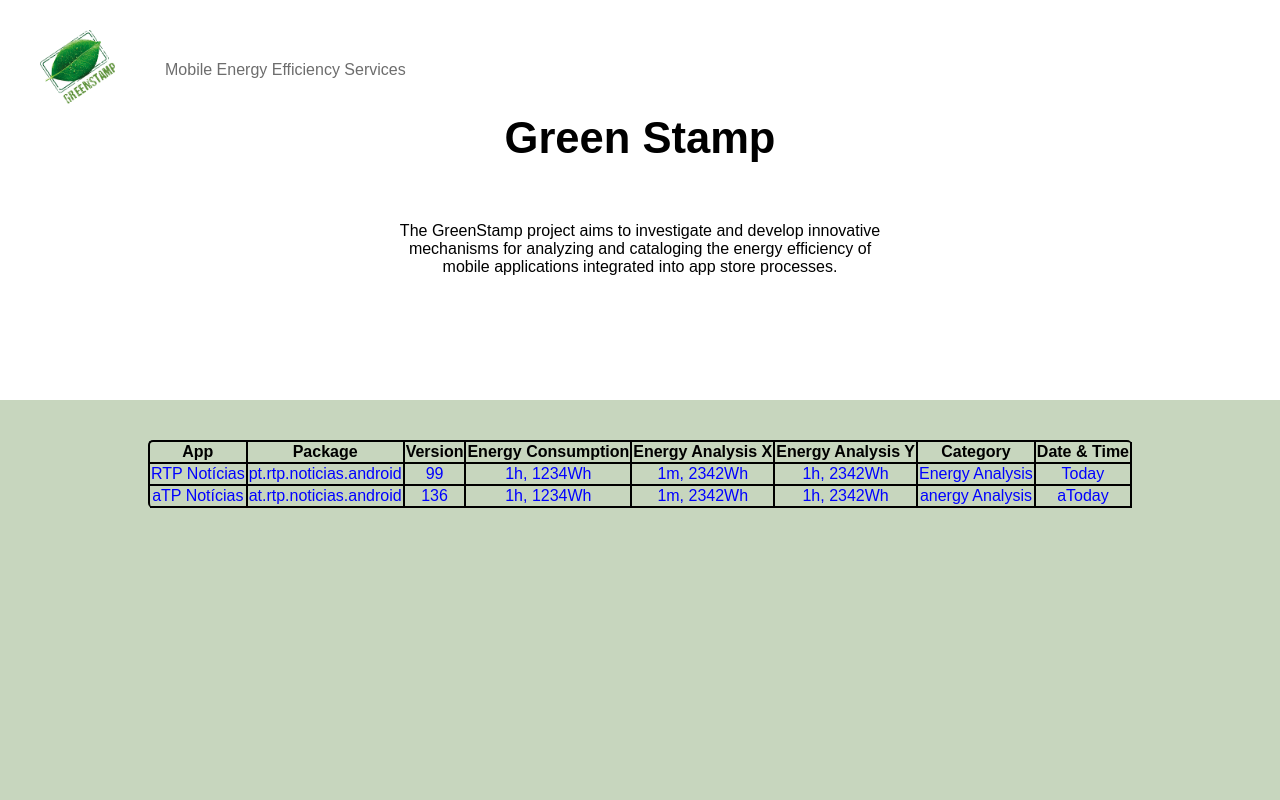
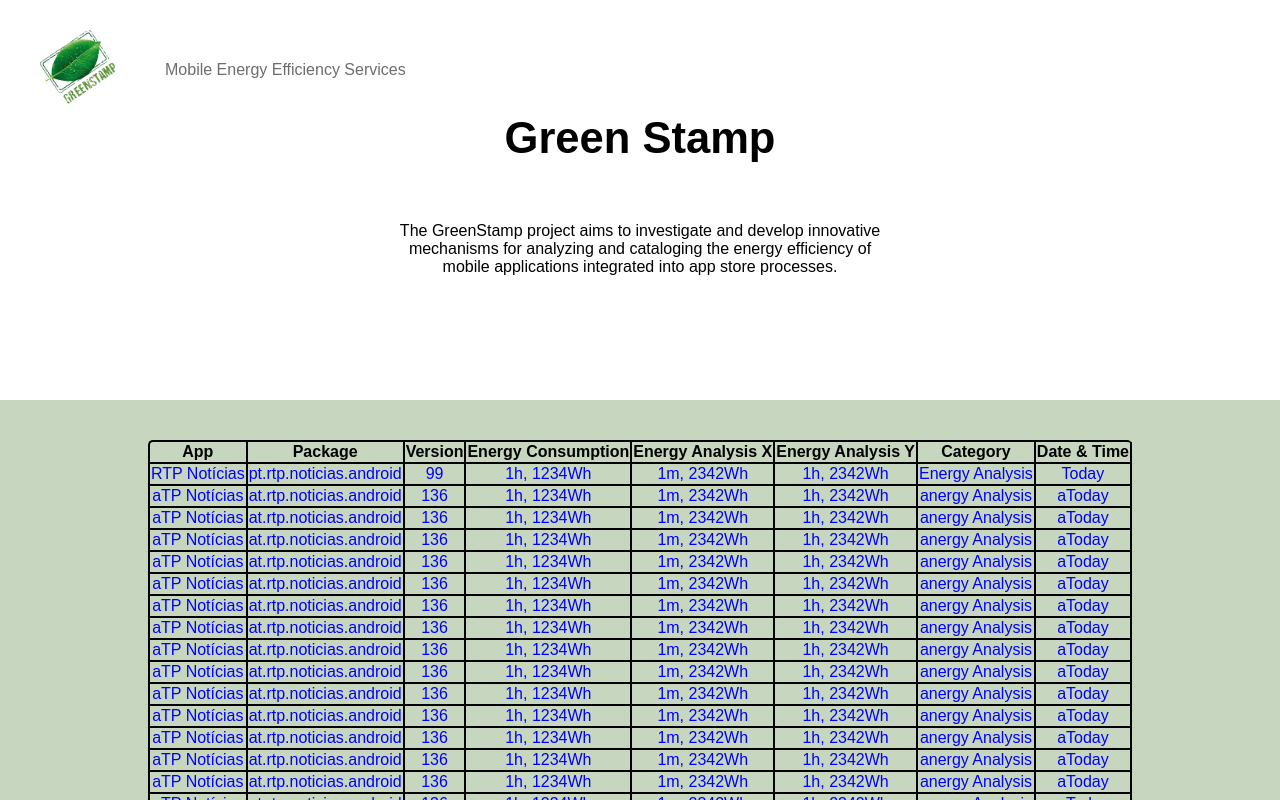
Before and after one commit to caixa-magica-software/greenstamp-web, a React (Create React App) app: page / in a window 1280 px wide. Shown: the top 800 px of the page. Built offline with nearby package versions, Linux system fonts and the light colour scheme; no server answers.

Commit message:
Reduced the bottom area size so that it fits the screen better when the user scrolls down the page, adjusted the table width and height so that it is displayed correctly and fixed minor visual issues related to the table and bottom area

```diff
--- a/src/components/HomePageContent.module.css
+++ b/src/components/HomePageContent.module.css
@@ -56,7 +56,7 @@
   padding-top: 40px;
   top: 400px;
   width: 100%;
-  height: 100%;
+  height: 95%;
 
   background-color: #c7d6be;
 
--- a/src/components/ResultsTable.js
+++ b/src/components/ResultsTable.js
@@ -21,6 +21,326 @@ const ResultsTable = () => {
         analysisy: "1h, 2342Wh",
         category: "Energy Analysis",
         timestamp: "Today",
+      },
+      {
+        app: "aTP Notícias",
+        package: "at.rtp.noticias.android",
+        version: "136",
+        consumption: "1h, 1234Wh",
+        analysisx: "1m, 2342Wh",
+        analysisy: "1h, 2342Wh",
+        category: "anergy Analysis",
+        timestamp: "aToday",
+      },
+      {
+        app: "aTP Notícias",
+        package: "at.rtp.noticias.android",
+        version: "136",
+        consumption: "1h, 1234Wh",
+        analysisx: "1m, 2342Wh",
+        analysisy: "1h, 2342Wh",
+        category: "anergy Analysis",
+        timestamp: "aToday",
+      },
+      {
+        app: "aTP Notícias",
+        package: "at.rtp.noticias.android",
+        version: "136",
+        consumption: "1h, 1234Wh",
+        analysisx: "1m, 2342Wh",
+        analysisy: "1h, 2342Wh",
+        category: "anergy Analysis",
+        timestamp: "aToday",
+      },
+      {
+        app: "aTP Notícias",
+        package: "at.rtp.noticias.android",
+        version: "136",
+        consumption: "1h, 1234Wh",
+        analysisx: "1m, 2342Wh",
+        analysisy: "1h, 2342Wh",
+        category: "anergy Analysis",
+        timestamp: "aToday",
+      },
+      {
+        app: "aTP Notícias",
+        package: "at.rtp.noticias.android",
+        version: "136",
+        consumption: "1h, 1234Wh",
+        analysisx: "1m, 2342Wh",
+        analysisy: "1h, 2342Wh",
+        category: "anergy Analysis",
+        timestamp: "aToday",
+      },
+      {
+        app: "aTP Notícias",
+        package: "at.rtp.noticias.android",
+        version: "136",
+        consumption: "1h, 1234Wh",
+        analysisx: "1m, 2342Wh",
+        analysisy: "1h, 2342Wh",
+        category: "anergy Analysis",
+        timestamp: "aToday",
+      },
+      {
+        app: "aTP Notícias",
+        package: "at.rtp.noticias.android",
+        version: "136",
+        consumption: "1h, 1234Wh",
+        analysisx: "1m, 2342Wh",
+        analysisy: "1h, 2342Wh",
+        category: "anergy Analysis",
+        timestamp: "aToday",
+      },
+      {
+        app: "aTP Notícias",
+        package: "at.rtp.noticias.android",
+        version: "136",
+        consumption: "1h, 1234Wh",
+        analysisx: "1m, 2342Wh",
+        analysisy: "1h, 2342Wh",
+        category: "anergy Analysis",
+        timestamp: "aToday",
+      },
+      {
+        app: "aTP Notícias",
+        package: "at.rtp.noticias.android",
+        version: "136",
+        consumption: "1h, 1234Wh",
+        analysisx: "1m, 2342Wh",
+        analysisy: "1h, 2342Wh",
+        category: "anergy Analysis",
+        timestamp: "aToday",
+      },
+      {
+        app: "aTP Notícias",
+        package: "at.rtp.noticias.android",
+        version: "136",
+        consumption: "1h, 1234Wh",
+        analysisx: "1m, 2342Wh",
+        analysisy: "1h, 2342Wh",
+        category: "anergy Analysis",
+        timestamp: "aToday",
+      },
+      {
+        app: "aTP Notícias",
+        package: "at.rtp.noticias.android",
+        version: "136",
+        consumption: "1h, 1234Wh",
+        analysisx: "1m, 2342Wh",
+        analysisy: "1h, 2342Wh",
+        category: "anergy Analysis",
+        timestamp: "aToday",
+      },
+      {
+        app: "aTP Notícias",
+        package: "at.rtp.noticias.android",
+        version: "136",
+        consumption: "1h, 1234Wh",
+        analysisx: "1m, 2342Wh",
+        analysisy: "1h, 2342Wh",
+        category: "anergy Analysis",
+        timestamp: "aToday",
+      },
+      {
+        app: "aTP Notícias",
+        package: "at.rtp.noticias.android",
+        version: "136",
+        consumption: "1h, 1234Wh",
+        analysisx: "1m, 2342Wh",
+        analysisy: "1h, 2342Wh",
+        category: "anergy Analysis",
+        timestamp: "aToday",
+      },
+      {
+        app: "aTP Notícias",
+        package: "at.rtp.noticias.android",
+        version: "136",
+        consumption: "1h, 1234Wh",
+        analysisx: "1m, 2342Wh",
+        analysisy: "1h, 2342Wh",
+        category: "anergy Analysis",
+        timestamp: "aToday",
+      },
+      {
+        app: "aTP Notícias",
+        package: "at.rtp.noticias.android",
+        version: "136",
+        consumption: "1h, 1234Wh",
+        analysisx: "1m, 2342Wh",
+        analysisy: "1h, 2342Wh",
+        category: "anergy Analysis",
+        timestamp: "aToday",
+      },
+      {
+        app: "aTP Notícias",
+        package: "at.rtp.noticias.android",
+        version: "136",
+        consumption: "1h, 1234Wh",
+        analysisx: "1m, 2342Wh",
+        analysisy: "1h, 2342Wh",
+        category: "anergy Analysis",
+        timestamp: "aToday",
+      },
+      {
+        app: "aTP Notícias",
+        package: "at.rtp.noticias.android",
+        version: "136",
+        consumption: "1h, 1234Wh",
+        analysisx: "1m, 2342Wh",
+        analysisy: "1h, 2342Wh",
+        category: "anergy Analysis",
+        timestamp: "aToday",
+      },
+      {
+        app: "aTP Notícias",
+        package: "at.rtp.noticias.android",
+        version: "136",
+        consumption: "1h, 1234Wh",
+        analysisx: "1m, 2342Wh",
+        analysisy: "1h, 2342Wh",
+        category: "anergy Analysis",
+        timestamp: "aToday",
+      },
+      {
+        app: "aTP Notícias",
+        package: "at.rtp.noticias.android",
+        version: "136",
+        consumption: "1h, 1234Wh",
+        analysisx: "1m, 2342Wh",
+        analysisy: "1h, 2342Wh",
+        category: "anergy Analysis",
+        timestamp: "aToday",
+      },
+      {
+        app: "aTP Notícias",
+        package: "at.rtp.noticias.android",
+        version: "136",
+        consumption: "1h, 1234Wh",
+        analysisx: "1m, 2342Wh",
+        analysisy: "1h, 2342Wh",
+        category: "anergy Analysis",
+        timestamp: "aToday",
+      },
+      {
+        app: "aTP Notícias",
+        package: "at.rtp.noticias.android",
+        version: "136",
+        consumption: "1h, 1234Wh",
+        analysisx: "1m, 2342Wh",
+        analysisy: "1h, 2342Wh",
+        category: "anergy Analysis",
+        timestamp: "aToday",
+      },
+      {
+        app: "aTP Notícias",
+        package: "at.rtp.noticias.android",
+        version: "136",
+        consumption: "1h, 1234Wh",
+        analysisx: "1m, 2342Wh",
+        analysisy: "1h, 2342Wh",
+        category: "anergy Analysis",
+        timestamp: "aToday",
+      },
+      {
+        app: "aTP Notícias",
+        package: "at.rtp.noticias.android",
+        version: "136",
+        consumption: "1h, 1234Wh",
+        analysisx: "1m, 2342Wh",
+        analysisy: "1h, 2342Wh",
+        category: "anergy Analysis",
+        timestamp: "aToday",
+      },
+      {
+        app: "aTP Notícias",
+        package: "at.rtp.noticias.android",
+        version: "136",
+        consumption: "1h, 1234Wh",
+        analysisx: "1m, 2342Wh",
+        analysisy: "1h, 2342Wh",
+        category: "anergy Analysis",
+        timestamp: "aToday",
+      },
+      {
+        app: "aTP Notícias",
+        package: "at.rtp.noticias.android",
+        version: "136",
+        consumption: "1h, 1234Wh",
+        analysisx: "1m, 2342Wh",
+        analysisy: "1h, 2342Wh",
+        category: "anergy Analysis",
+        timestamp: "aToday",
+      },
+      {
+        app: "aTP Notícias",
+        package: "at.rtp.noticias.android",
+        version: "136",
+        consumption: "1h, 1234Wh",
+        analysisx: "1m, 2342Wh",
+        analysisy: "1h, 2342Wh",
+        category: "anergy Analysis",
+        timestamp: "aToday",
+      },
+      {
+        app: "aTP Notícias",
+        package: "at.rtp.noticias.android",
+        version: "136",
+        consumption: "1h, 1234Wh",
+        analysisx: "1m, 2342Wh",
+        analysisy: "1h, 2342Wh",
+        category: "anergy Analysis",
+        timestamp: "aToday",
+      },
+      {
+        app: "aTP Notícias",
+        package: "at.rtp.noticias.android",
+        version: "136",
+        consumption: "1h, 1234Wh",
+        analysisx: "1m, 2342Wh",
+        analysisy: "1h, 2342Wh",
+        category: "anergy Analysis",
+        timestamp: "aToday",
+      },
+      {
+        app: "aTP Notícias",
+        package: "at.rtp.noticias.android",
+        version: "136",
+        consumption: "1h, 1234Wh",
+        analysisx: "1m, 2342Wh",
+        analysisy: "1h, 2342Wh",
+        category: "anergy Analysis",
+        timestamp: "aToday",
+      },
+      {
+        app: "aTP Notícias",
+        package: "at.rtp.noticias.android",
+        version: "136",
+        consumption: "1h, 1234Wh",
+        analysisx: "1m, 2342Wh",
+        analysisy: "1h, 2342Wh",
+        category: "anergy Analysis",
+        timestamp: "aToday",
+      },
+      {
+        app: "aTP Notícias",
+        package: "at.rtp.noticias.android",
+        version: "136",
+        consumption: "1h, 1234Wh",
+        analysisx: "1m, 2342Wh",
+        analysisy: "1h, 2342Wh",
+        category: "anergy Analysis",
+        timestamp: "aToday",
+      },
+      {
+        app: "aTP Notícias",
+        package: "at.rtp.noticias.android",
+        version: "136",
+        consumption: "1h, 1234Wh",
+        analysisx: "1m, 2342Wh",
+        analysisy: "1h, 2342Wh",
+        category: "anergy Analysis",
+        timestamp: "aToday",
       },
       {
         app: "aTP Notícias",
@@ -103,17 +423,16 @@ const ResultsTable = () => {
                 // Loop over the headers in each row
                 headerGroup.headers.map((column) => (
                   // Adds sorting controls into the table headers.
-                  <th className={classes.noSelect} {...column.getHeaderProps(column.getSortByToggleProps())}>
-                  {column.render('Header')}
-                  {/* Add a sort direction indicator */}
-                  <span>
-                    {column.isSorted
-                      ? column.isSortedDesc
-                        ? '↓'
-                        : '↑'
-                      : ''}
-                  </span>
-                </th>
+                  <th
+                    className={classes.noSelect}
+                    {...column.getHeaderProps(column.getSortByToggleProps())}
+                  >
+                    {column.render("Header")}
+                    {/* Add a sort direction indicator */}
+                    <span>
+                      {column.isSorted ? (column.isSortedDesc ? "↓" : "↑") : ""}
+                    </span>
+                  </th>
                 ))
               }
             </tr>
--- a/src/components/ResultsTable.module.css
+++ b/src/components/ResultsTable.module.css
@@ -3,6 +3,8 @@
   display: inline-block;
 
   top: 200px;
+  height: 500px;
+  overflow-y: auto;
 }
 
 /* Table itself */
@@ -48,6 +50,10 @@
     display: inline-block;
 
     top: 200px;
+    height: 300px;
+    width: 600px;
+    overflow-y: auto;
+    overflow-x: auto;
   }
 
   .tablePosition table {
```
